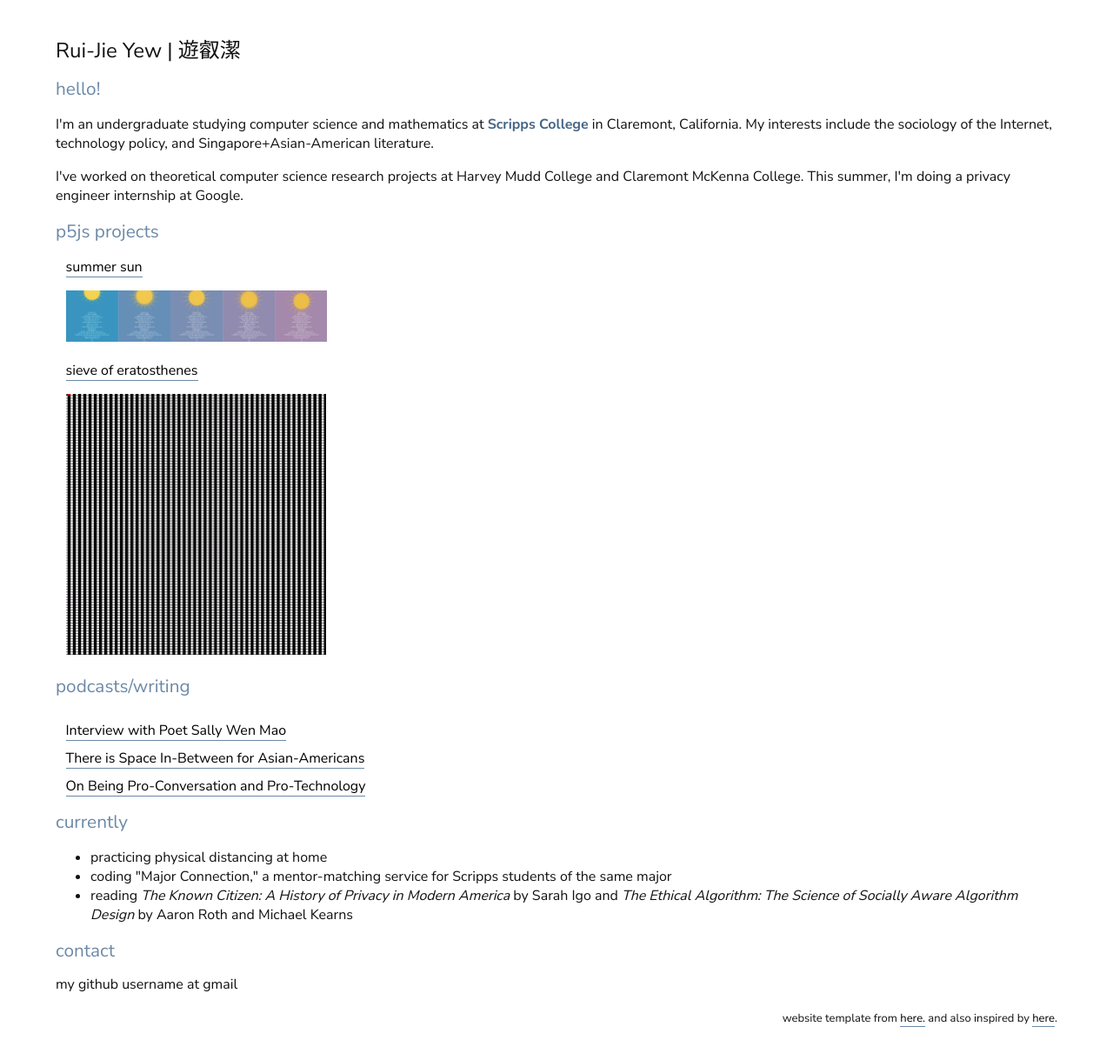
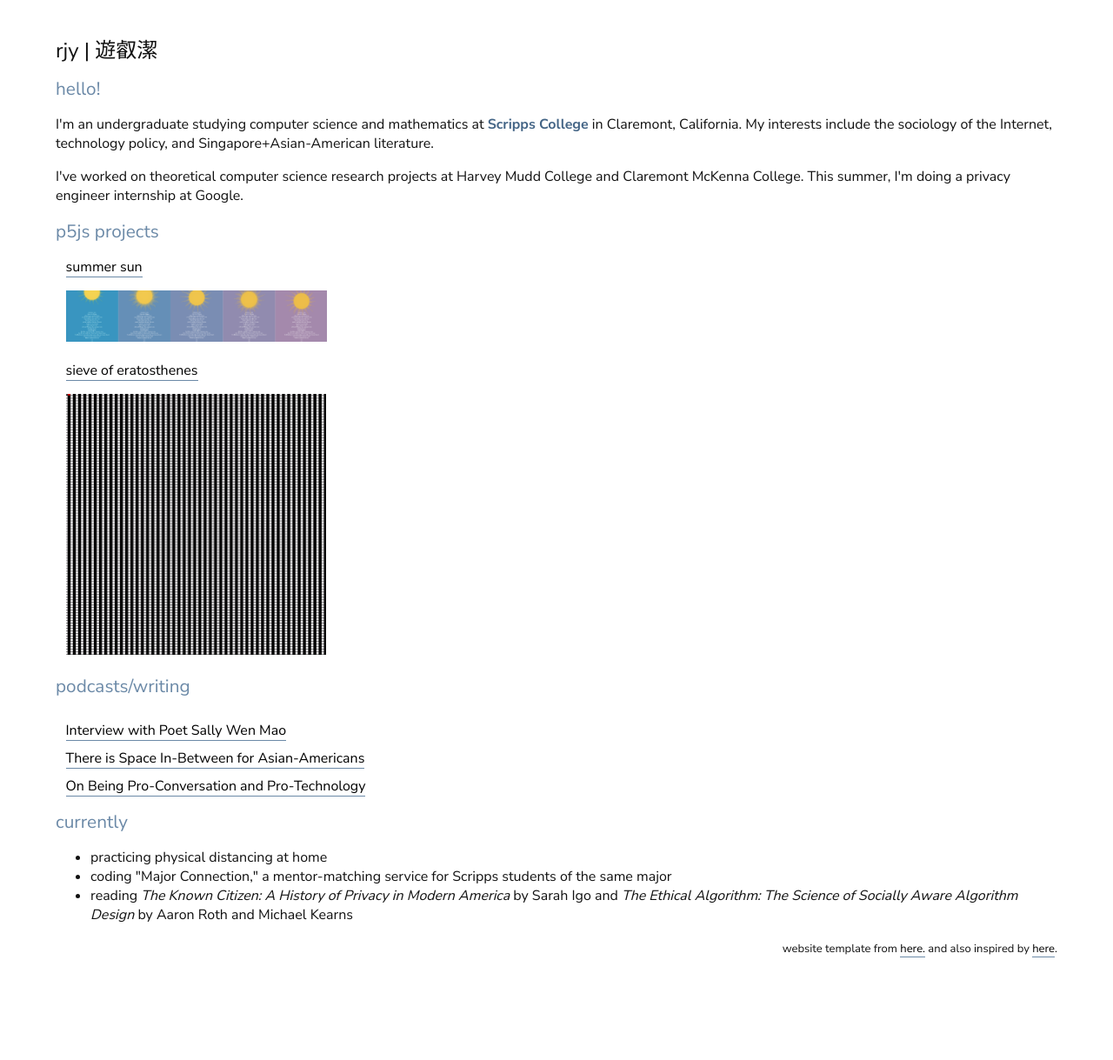
Before and after one commit to parallelepipeds/parallelepipeds.github.io, a plain HTML site: page index.html in a window 1280 px wide. Shown: the whole page at 87% size. After the commit the page ends 1140 px from the top, so only its background shows below. Drawn offline with Linux system fonts and the light colour scheme.

Commit message:
Update index.html

```diff
--- a/index.html
+++ b/index.html
@@ -9,13 +9,13 @@
     <link href="https://fonts.googleapis.com/css2?family=Nunito+Sans:wght@700&display=swap" rel="stylesheet">
     <link rel="stylesheet" href="main.css">
     <link rel="icon" type="image/x-icon" href="favicon.png">
-    <title>Rui-Jie Yew</title>
+    <title>rjy</title>
   </head>
 
   <body>
     <div class = "top-bar-container">
         <div class = "logo">
-            Rui-Jie Yew | 遊叡潔
+            rjy | 遊叡潔
         </div>
   </div>
 <!--   <img src= "photo.jpg" height = "150"> -->
@@ -51,11 +51,6 @@
         </ul>
      </div>
 
-     <div>
-      <h1>contact</h1>
-      my github username at gmail
-    </ul>
-  </div>
      <p align = "right">
        <font size = "2">
          website template from <a class ="underline"; href="https://ronaywang.github.io"">here.</a> and also inspired by <a class ="underline"; href="https://owenshen24.github.io">here</a>.
```
